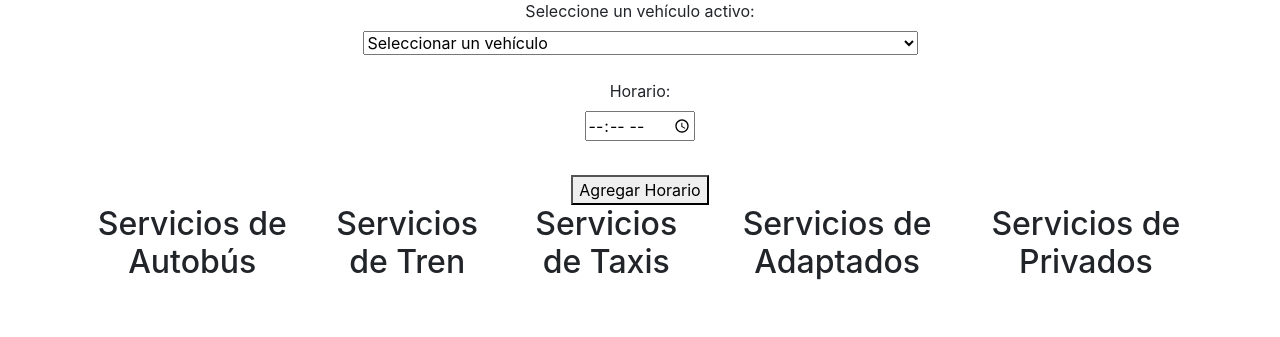
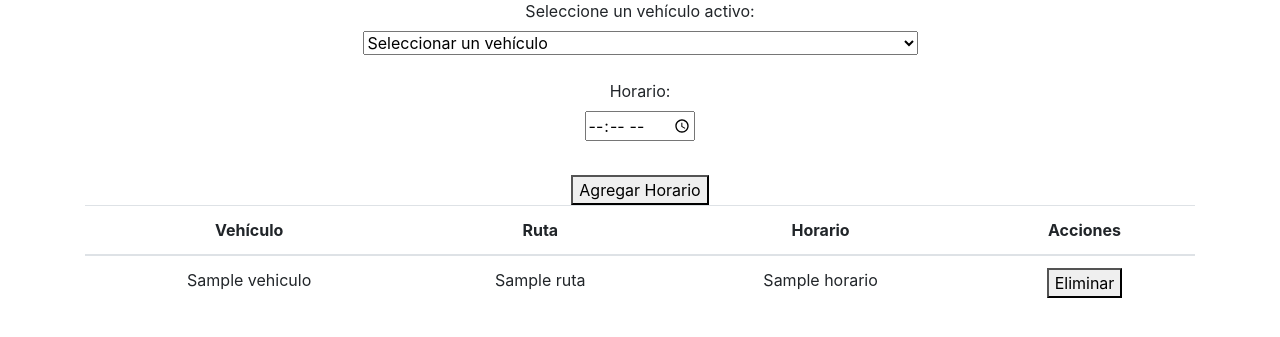
Before and after one commit to BRNDLD/DS_PublicTransitAgency, a FastAPI app: template MS-Programacion/templates/programacion.html in a window 1280 px wide. Shown: the part 168-505 px from the top of the page. Run offline with FastAPI, Linux system fonts and the light colour scheme; the template is opened without the code that fills it: most values are stand-ins (such as "Sample title", 1, 10 or a date in 2020); some libraries are stand-ins or nearby versions.

Commit message:
Programación MVP

```diff
--- a/MS-Programacion/rutas.json
+++ b/MS-Programacion/rutas.json
@@ -1,4 +1,5 @@
 [
     "X-103",
-    "A-102"
+    "A-102",
+    "X-102"
 ]
--- a/MS-Programacion/templates/programacion.html
+++ b/MS-Programacion/templates/programacion.html
@@ -6,6 +6,7 @@
     <title>Gestión de Programación de Transporte</title>
     <link rel="stylesheet" href="{{ url_for('static', path='styles.css') }}">
     <link rel="stylesheet" href="https://maxcdn.bootstrapcdn.com/bootstrap/4.5.2/css/bootstrap.min.css">
+    <script src="https://code.jquery.com/jquery-3.6.4.min.js"></script>
 </head>
 
 <body>
@@ -33,11 +34,13 @@
 
         <!-- Formulario para agregar servicios -->
         <form id="service-form">
+            <input type="hidden" id="tipo" name="tipo" value="">
             <label for="vehiculo">Seleccione un vehículo activo:</label>
             <select id="vehiculo" name="vehiculo" required>
                 <option value="" disabled selected>Seleccionar un vehículo</option>
                 {% for vehicle in active_vehicles %}
-                    <option value="{{ vehicle.tipo }} - {{ vehicle.placa }}">{{ vehicle.tipo }} - {{ vehicle.placa }}</option>
+                <option value="{{ vehicle.tipo }} - {{ vehicle.placa }}">{{ vehicle.tipo }} - {{ vehicle.placa }}
+                </option>
                 {% endfor %}
             </select><br>
 
@@ -47,67 +50,89 @@
             <button type="submit">Agregar Horario</button>
         </form>
 
-        <!-- Contenido de las listas de servicios -->
-        <div id="service-list-container">
-            <div class="service-list" id="autobus-list">
-                <h2>Servicios de Autobús</h2>
-                <ul id="autobus-services"></ul>
-            </div>
-
-            <div class="service-list" id="tren-list">
-                <h2>Servicios de Tren</h2>
-                <ul id="tren-services"></ul>
-            </div>
-
-            <div class="service-list" id="taxis-list">
-                <h2>Servicios de Taxis</h2>
-                <ul id="taxis-services"></ul>
-            </div>
-
-            <div class="service-list" id="adaptado-list">
-                <h2>Servicios de Adaptados</h2>
-                <ul id="adaptado-services"></ul>
-            </div>
-
-            <div class="service-list" id="privado-list">
-                <h2>Servicios de Privados</h2>
-                <ul id="privado-services"></ul>
-            </div>
-        </div>
+        <!-- Tabla para mostrar servicios -->
+        <table class="table">
+            <thead>
+                <tr>
+                    <th>Vehículo</th>
+                    <th>Ruta</th>
+                    <th>Horario</th>
+                    <th>Acciones</th>
+                </tr>
+            </thead>
+            <tbody>
+                {% for service in data %}
+                <tr>
+                    <td>{{ service.vehiculo }}</td>
+                    <td>{{ service.ruta }}</td>
+                    <td>{{ service.horario }}</td>
+                    <td><button class="delete-service" data-id="{{ service.id }}">Eliminar</button></td>
+                </tr>
+                {% endfor %}
+            </tbody>
+        </table>
 
         <script>
             document.addEventListener('DOMContentLoaded', function () {
-                // Cargar rutas al cargar la página
-                loadRoutes();
+                function loadProgramacionJsonServices() {
+                    fetch('/programacion-json')
+                        .then(response => response.json())
+                        .then(data => {
+                            // Limpiar la tabla
+                            clearTable();
 
-                // Cargar servicios al cargar la página
-                loadTransportServices();
+                            // Llenar la tabla con los servicios
+                            data.forEach(service => {
+                                addServiceToTable(service);
+                            });
+                        })
+                        .catch(error => {
+                            console.error('Error fetching programacion.json:', error);
+                        });
+                }
 
-                const serviceForm = document.getElementById('service-form');
-                serviceForm.addEventListener('submit', function (e) {
-                    e.preventDefault();
-                    const formData = new FormData(serviceForm);
+                function clearTable() {
+                    const tbody = document.querySelector('.table tbody');
+                    if (tbody) {
+                        tbody.innerHTML = '';
+                    }
+                }
 
-                    fetch('/services', {
-                        method: 'POST',
-                        body: JSON.stringify({
-                            vehiculo: formData.get('vehiculo'),
-                            horario: formData.get('horario'),
-                            ruta: document.getElementById('select-route').value
-                        }),
-                        headers: {
-                            'Content-Type': 'application/json'
+                function addServiceToTable(service) {
+                    const tbody = document.querySelector('.table tbody');
+                    if (tbody) {
+                        const tr = document.createElement('tr');
+                        tr.innerHTML = `
+            <td>${service.vehiculo}</td>
+            <td>${service.ruta}</td>
+            <td>${service.horario}</td>
+            <td><button class="delete-service" data-id="${service.id}">Eliminar</button></td>
+        `;
+                        tbody.appendChild(tr);
                     }
+                }
+                // Manejar la eliminación de servicios
+                document.querySelector('.table').addEventListener('click', function (e) {
+                    if (e.target.classList.contains('delete-service')) {
+                        const serviceId = e.target.dataset.id;
+                        // Lógica para eliminar el servicio con el id `serviceId`
+                        // Puedes usar fetch para enviar una solicitud DELETE al servidor
+                        // y luego volver a cargar los servicios con loadProgramacionJsonServices
+                        // ...
+                        // Ejemplo:
+                        fetch(`/services/${serviceId}/`, {
+                            method: 'DELETE'
                         })
                             .then(response => response.json())
                             .then(data => {
-                            serviceForm.reset();
-                            loadTransportServices();
+                                // Vuelve a cargar los servicios después de la eliminación
+                                loadProgramacionJsonServices();
+                            })
+                            .catch(error => {
+                                console.error('Error deleting service:', error);
                             });
+                    }
                 });
-
-                document.getElementById('add-route').addEventListener('click', addRoute);
-                document.getElementById('delete-route').addEventListener('click', deleteRoute);
 
                 function loadRoutes() {
                     fetch('/routes')
@@ -168,57 +193,38 @@
                     }
                 }
 
-                function loadTransportServices() {
-                    fetch('/services')
+                const serviceForm = document.getElementById('service-form');
+                serviceForm.addEventListener('submit', function (e) {
+                    e.preventDefault();
+
+                    const formData = new FormData(serviceForm);
+                    formData.set('tipo', formData.get('vehiculo').split(' - ')[0]);  // Establecer el valor del campo oculto 'tipo'
+
+                    fetch('/services', {
+                        method: 'POST',
+                        body: JSON.stringify({
+                            tipo: formData.get('tipo'),
+                            vehiculo: formData.get('vehiculo'),
+                            horario: formData.get('horario'),
+                            ruta: document.getElementById('select-route').value
+                        }),
+                        headers: {
+                            'Content-Type': 'application/json'
+                        }
+                    })
                         .then(response => response.json())
                         .then(data => {
-                            // Limpiar las listas existentes
-                            clearServiceLists();
+                            serviceForm.reset();
+                            loadProgramacionJsonServices();
+                        })
+                        .catch(error => {
+                            console.error('Error submitting service form:', error);
+                        });
+                });
 
-                            // Agrupar servicios por tipo de vehículo
-                            const groupedServices = groupServicesByType(data);
-
-                            // Llenar las listas con los servicios agrupados
-                            fillServiceLists(groupedServices);
-                        });
-                }
-
-                function clearServiceLists() {
-                    const serviceListContainer = document.getElementById('service-list-container');
-                    const serviceLists = serviceListContainer.getElementsByClassName('service-list');
-                    for (const serviceList of serviceLists) {
-                        const serviceListContent = serviceList.getElementsByTagName('ul')[0];
-                        serviceListContent.innerHTML = '';
-                    }
-                }
-
-                function groupServicesByType(services) {
-                    const groupedServices = {
-                        'Autobús': [],
-                        'Tren': [],
-                        'Taxis': [],
-                        'Adaptados': [],
-                        'Privados': []
-                    };
-
-                    for (const service of services) {
-                        const vehicleType = service.tipo;
-                        if (groupedServices.hasOwnProperty(vehicleType)) {
-                            groupedServices[vehicleType].push(service);
-                        }
-                    }
-
-                    return groupedServices;
-                }
-
-                function fillServiceLists(groupedServices) {
-                    for (const [vehicleType, services] of Object.entries(groupedServices)) {
-                        const serviceList = document.getElementById(`${vehicleType.toLowerCase()}-services`);
-                        for (const service of services) {
-                            serviceList.innerHTML += `<li>${service.horario} - Ruta: ${service.ruta || 'Sin ruta'}</li>`;
-                        }
-                    }
-                }
+                document.getElementById('add-route').addEventListener('click', addRoute);
+                document.getElementById('delete-route').addEventListener('click', deleteRoute);
+                loadRoutes();
             });
         </script>
     </div>
```
Also changed, not shown: MS-Programacion/MSprogramacion.py (+26 -2 lines), MS-Programacion/programacion.json (+16 -8 lines). Lines whose indentation alone changed are shown as unchanged.
